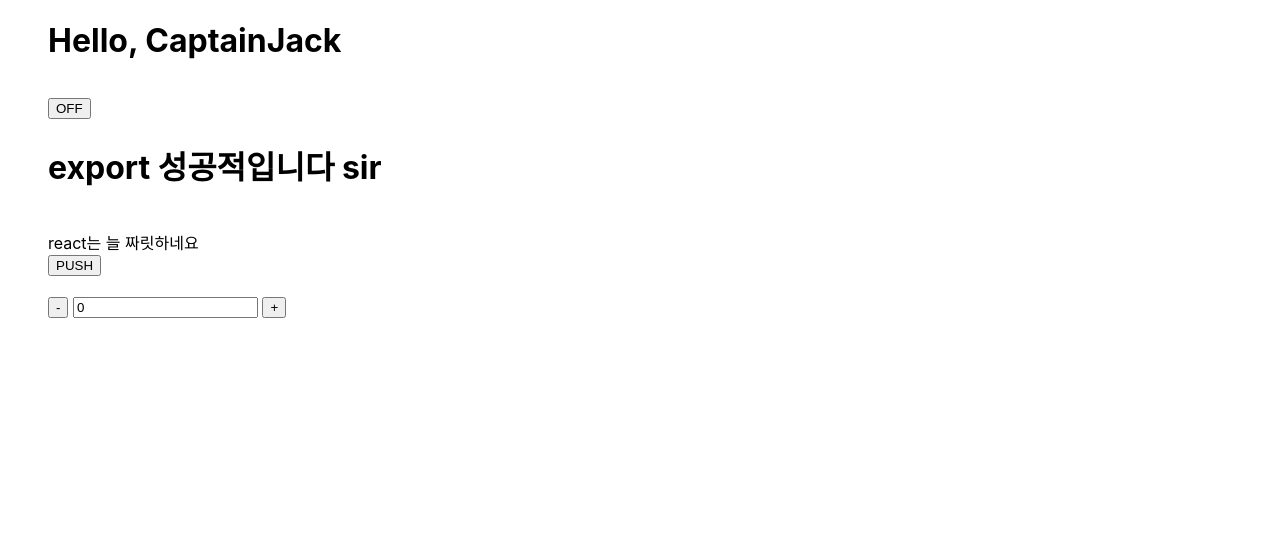
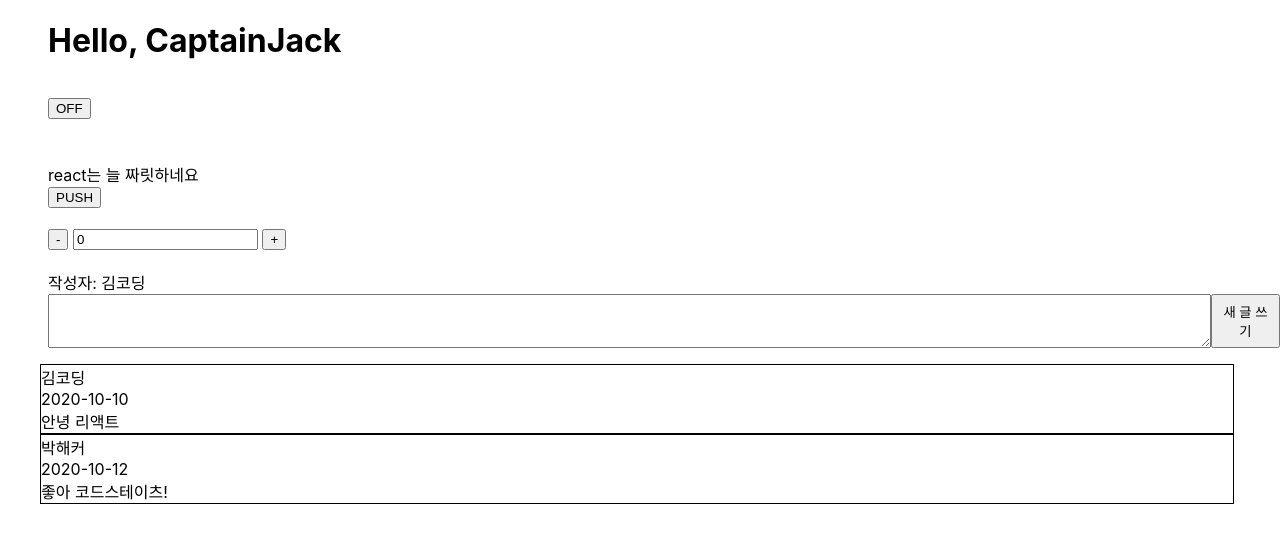
Before and after one commit to Captainjack-kor/studyAlone, a React (Create React App) app in the folder practice/react/my-app/: page / in a window 1280 px wide. Shown: the top 542 px of the page. Built offline with nearby package versions, Linux system fonts and the light colour scheme.

Commit message:
add&update comment

```diff
--- a/practice/react/my-app/src/App.css
+++ b/practice/react/my-app/src/App.css
@@ -48,3 +48,20 @@ html {
 .contentsEffect {
   font-size: 2rem;
 }
+
+ul, li{list-style: none;}
+
+.tweetDefault {
+  width: 100%;
+  border: 1px solid black;
+  margin-left: -3rem;
+}
+
+#new-tweet-content {
+  width: 100%;
+  height: 3rem;
+}
+
+#writing-area {
+  display: flex;
+}
--- a/practice/react/my-app/src/App.js
+++ b/practice/react/my-app/src/App.js
@@ -1,4 +1,4 @@
-import React from 'react';
+import React, { Component } from 'react';
 import './App.css';
 import Tweet from '../src/components/Tweet';
 
@@ -91,6 +91,78 @@ class ChildrenValue extends React.Component {
   };
 }
 
+
+const currentUser = "김코딩";
+
+class Twittler extends React.Component {
+  constructor(props){
+    super(props);
+    this.state = {
+      tweets: [
+        {
+          uuid: 1,
+          writer: "김코딩",
+          date: "2020-10-10",
+          content: "안녕 리액트",
+        },
+        {
+          uuid: 2,
+          writer: "박해커",
+          date: "2020-10-12",
+          content: "좋아 코드스테이츠!",
+        }
+      ],
+      newTweetContent: "",
+    }
+    this.addNewTweet = this.addNewTweet.bind(this);
+    this.onChangeText = this.onChangeText.bind(this);
+  }
+
+  onChangeText(e){
+    console.log(e.target.value);
+    this.setState({ newTweetContent: e.target.value })
+  }
+
+  addNewTweet(e){
+    console.log("새글쓰기 클릭")
+    const newTweet = {
+      uuid: this.state.tweets.length + 1,
+      writer: currentUser,
+      date: new Date().toISOString().substring(0, 10),
+      content: this.state.newTweetContent,
+    };
+
+    this.setState(prev => {
+      return (
+        { tweets: [...prev.tweets, newTweet]}
+      );
+    })
+  }
+
+
+
+  render(){
+    return (
+      <>
+        <div>작성자: {currentUser}</div>
+        <div id="writing-area">
+          <textarea id="new-tweet-content" onChange={this.onChangeText}></textarea>
+          <button id="submit-new-tweet" onClick={this.addNewTweet}>새 글 쓰기</button>
+        </div>
+        <ul id="tweets">
+          {this.state.tweets.map((t) => (
+            <SingleTweet key={t.uuid} writer={t.writer} date={t.date}>
+              {t.content}
+            </SingleTweet>
+          ))}
+        </ul>
+      </>
+    );
+  }
+}
+
+// Twittler.displayName = 'Twittler'
+
 class CounterBox extends React.Component {
   constructor(props){
     super(props);
@@ -125,27 +197,42 @@ class CounterBox extends React.Component {
   }
 }
 
+function SingleTweet({writer, date, children}) {
+  return(
+    <li className="tweetDefault">
+      <div>{writer}</div>
+      <div>{date}</div>
+      <div>{children}</div>
+    </li>
+  );
+}
+
+// SingleTweet.displayName = 'SingleTweet'
+
 function App(props) {
+
     //const element = <Welcome name="Sara" />;
     /*
       React가 사용자 정의 컴포넌트로 작성한 엘리먼트를 발견하면
       JSX 어트리뷰트와 자식을 해당 컴포넌트에 단일 객체로 전달합니다.
       이 객체를 “props”라고 합니다.
     */
-  // setInterval(App, 1000);
+    // setInterval(App, 1000)
+
   return (
     <div>
       <Welcome name="CaptainJack" />
       <Toggleswitch />
-      <Tweet />
       {/* <Tweet name="mika" contents="hi Koreans!" />
       <Tweet name="jenny" contents="bye Koreans~" /> */}
       <br/>
       <ChildrenValue writer="김코딩">{props.children}</ChildrenValue>
-
       <br/>
       <br/>
       <CounterBox/>
+      <br/><br/>
+      <Twittler/>
+
     </div>
   );
 }
--- a/practice/react/my-app/src/components/Tweet.js
+++ b/practice/react/my-app/src/components/Tweet.js
@@ -1,10 +1,30 @@
 import React, { Component } from 'react';
+import '../App.css';
 
 class Tweet extends Component {
+  constructor(props) {
+    super(props);
+    this.state = {
+    }
+  }
   render() {
     return (
       <div>
-        <h1>export 성공적입니다 sir</h1>
+        왜 안나오시죠?
+        {/* <li className="tweet">
+          <div className="writer">{writer}</div>
+          <div className="date">{date}</div>
+          <div>{children}</div>
+        </li> */}
+        {/* {this.state.tweets.map((items) => {
+          <ul>
+            <li className="tweetDefault" key={items.uuid}>
+            <div>{items.writer}</div>
+            <div>{items.date}</div>
+            <div>{items.content}</div>
+            </li>
+          </ul>
+        })} */}
       </div>
     );
   }
```
Also changed, not shown: 1 other file (tests, documents, lock files or other folders). Lines whose indentation alone changed are shown as unchanged.
